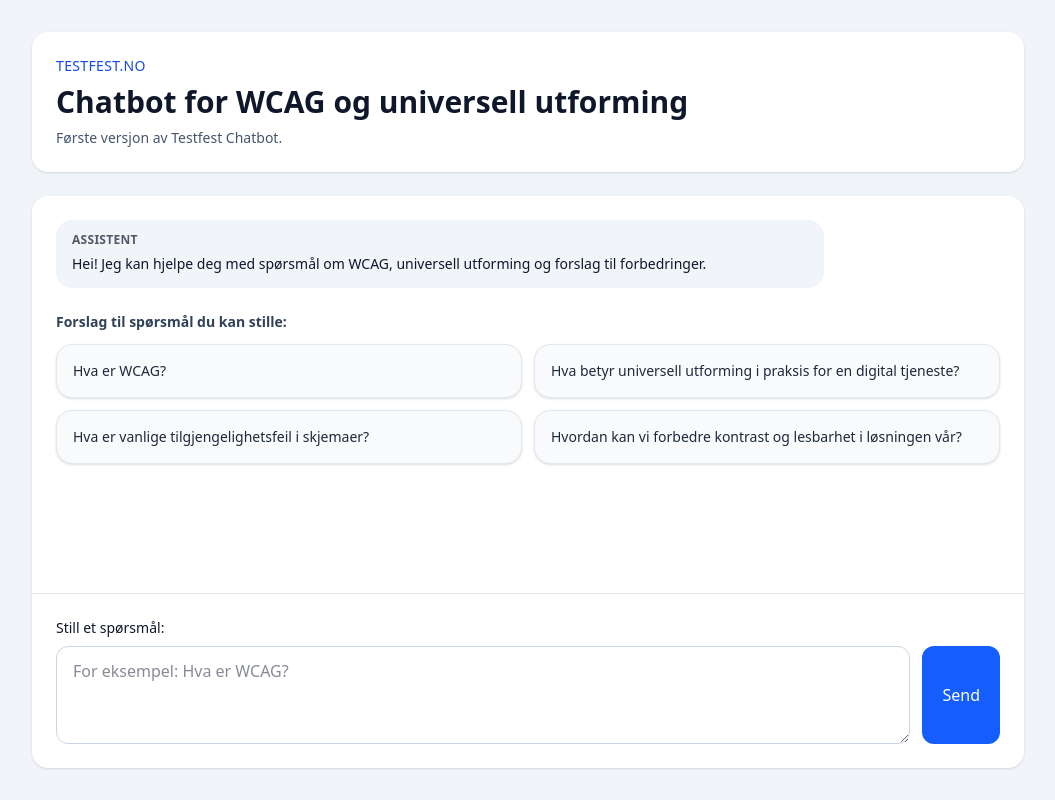
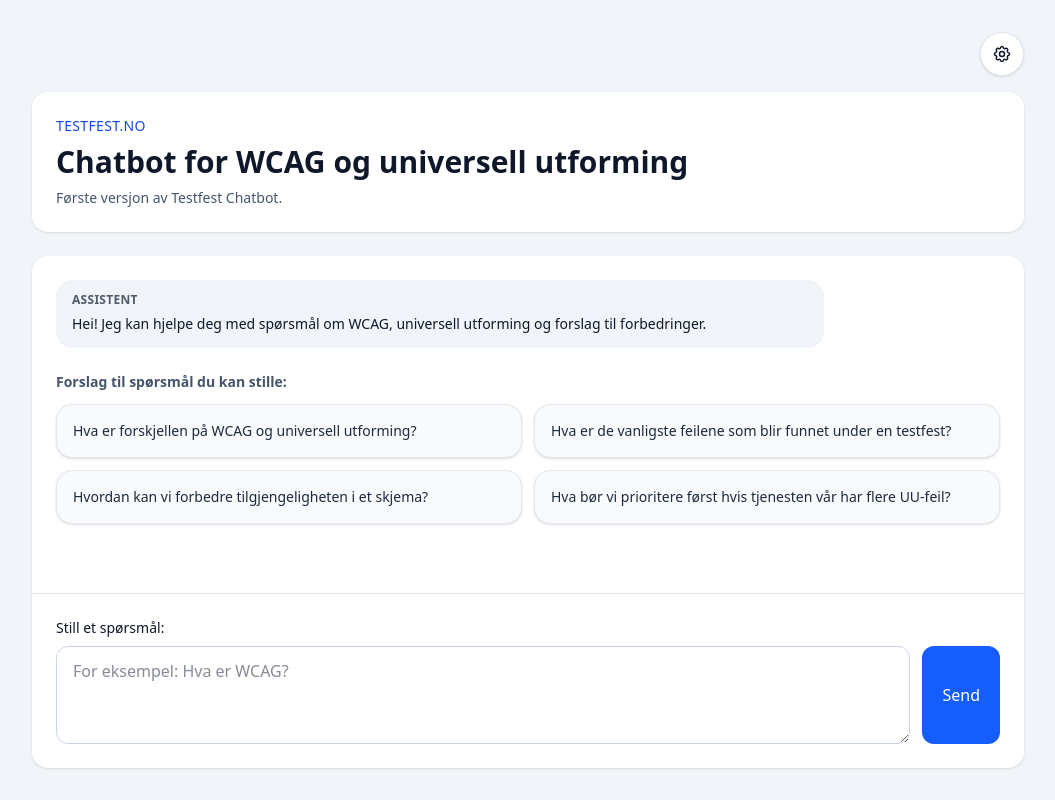
Before and after one commit to theodorkp/Testfest_Chatbot, a React (Vite) app in the folder client/: page / in a window 1280 px wide. Shown: the whole page, without its empty margins (112-1167 px from the left). Built offline with nearby package versions, Linux system fonts and the light colour scheme.

Commit message:
Darkmode + settings button

```diff
--- a/client/src/App.jsx
+++ b/client/src/App.jsx
@@ -1,12 +1,12 @@
-import { useState } from "react";
+import { useEffect, useRef, useState } from "react";
 
 const API_URL = "http://localhost:3001/api/chat";
 
 const suggestedPrompts = [
-  "Hva er WCAG?",
-  "Hva betyr universell utforming i praksis for en digital tjeneste?",
-  "Hva er vanlige tilgjengelighetsfeil i skjemaer?",
-  "Hvordan kan vi forbedre kontrast og lesbarhet i løsningen vår?",
+  "Hva er forskjellen på WCAG og universell utforming?",
+  "Hva er de vanligste feilene som blir funnet under en testfest?",
+  "Hvordan kan vi forbedre tilgjengeligheten i et skjema?",
+  "Hva bør vi prioritere først hvis tjenesten vår har flere UU-feil?",
 ];
 
 export default function App() {
@@ -20,7 +20,36 @@ export default function App() {
   const [input, setInput] = useState("");
   const [loading, setLoading] = useState(false);
 
-  const showSuggestedPrompts = messages.length === 1 && messages[0].role === "assistant";
+  const [isDarkMode, setIsDarkMode] = useState(() => {
+    const saved = localStorage.getItem("testfest-darkmode");
+    return saved === "true";
+  });
+
+  const [showSettingsMenu, setShowSettingsMenu] = useState(false);
+  const settingsRef = useRef(null);
+
+  const showSuggestedPrompts =
+    messages.length === 1 && messages[0].role === "assistant";
+
+  useEffect(() => {
+    localStorage.setItem("testfest-darkmode", String(isDarkMode));
+  }, [isDarkMode]);
+
+  useEffect(() => {
+    function handleClickOutside(event) {
+      if (settingsRef.current && !settingsRef.current.contains(event.target)) {
+        setShowSettingsMenu(false);
+      }
+    }
+
+    if (showSettingsMenu) {
+      document.addEventListener("mousedown", handleClickOutside);
+    }
+
+    return () => {
+      document.removeEventListener("mousedown", handleClickOutside);
+    };
+  }, [showSettingsMenu]);
 
   async function sendChatMessage(text) {
     const trimmed = text.trim();
@@ -80,30 +109,117 @@ export default function App() {
     await sendChatMessage(prompt);
   }
 
+  const theme = {
+    pageBg: isDarkMode ? "bg-slate-950 text-slate-100" : "bg-slate-100 text-slate-900",
+    headerBg: isDarkMode ? "bg-slate-900" : "bg-white",
+    panelBg: isDarkMode ? "bg-slate-900" : "bg-white",
+    mutedCard: isDarkMode ? "bg-slate-800 text-slate-100" : "bg-slate-100 text-slate-900",
+    userCard: "bg-blue-600 text-white",
+    subText: isDarkMode ? "text-slate-300" : "text-slate-600",
+    border: isDarkMode ? "border-slate-700" : "border-slate-200",
+    inputBg: isDarkMode ? "bg-slate-900 text-slate-100 border-slate-700" : "bg-white text-slate-900 border-slate-300",
+    suggestionCard: isDarkMode
+      ? "border-slate-700 bg-slate-800 text-slate-100 hover:border-blue-400 hover:bg-slate-700"
+      : "border-slate-200 bg-slate-50 text-slate-800 hover:border-blue-400 hover:bg-blue-50",
+    settingsButton: isDarkMode
+      ? "border-slate-700 bg-slate-900 text-slate-100 hover:bg-slate-800"
+      : "border-slate-200 bg-white text-slate-900 hover:bg-slate-50",
+    menuBg: isDarkMode
+      ? "border-slate-700 bg-slate-900 text-slate-100"
+      : "border-slate-200 bg-white text-slate-900",
+    toggleBg: isDarkMode ? "bg-slate-700" : "bg-slate-200",
+    toggleKnob: isDarkMode ? "translate-x-5 bg-blue-500" : "translate-x-0 bg-white",
+  };
+
   return (
-    <main className="min-h-screen bg-slate-100 text-slate-900">
+    <main className={`min-h-screen transition-colors ${theme.pageBg}`}>
       <div className="mx-auto flex min-h-screen max-w-5xl flex-col px-4 py-8">
-        <header className="mb-6 rounded-2xl bg-white p-6 shadow-sm">
+        <div className="mb-4 flex justify-end" ref={settingsRef}>
+          <div className="relative">
+            <button
+              type="button"
+              onClick={() => setShowSettingsMenu((prev) => !prev)}
+              className={`flex h-11 w-11 items-center justify-center rounded-full border shadow-sm transition ${theme.settingsButton}`}
+              aria-haspopup="menu"
+              aria-expanded={showSettingsMenu}
+              aria-label="Åpne innstillinger"
+              title="Innstillinger"
+>
+            <svg
+              xmlns="http://www.w3.org/2000/svg"
+              viewBox="0 0 24 24"
+              fill="none"
+              stroke="currentColor"
+              strokeWidth="1.8"
+              className="h-5 w-5"
+  >
+           <path
+             strokeLinecap="round"
+             strokeLinejoin="round"
+             d="M10.325 4.317c.426-1.756 2.924-1.756 3.35 0a1.724 1.724 0 002.573 1.066c1.543-.94 3.31.826 2.37 2.37a1.724 1.724 0 001.066 2.573c1.756.426 1.756 2.924 0 3.35a1.724 1.724 0 00-1.066 2.573c.94 1.543-.826 3.31-2.37 2.37a1.724 1.724 0 00-2.573 1.066c-.426 1.756-2.924 1.756-3.35 0a1.724 1.724 0 00-2.573-1.066c-1.543.94-3.31-.826-2.37-2.37a1.724 1.724 0 00-1.066-2.573c-1.756-.426-1.756-2.924 0-3.35a1.724 1.724 0 001.066-2.573c-.94-1.543.826-3.31 2.37-2.37.996.608 2.296.07 2.573-1.066z"
+    />
+           <path
+             strokeLinecap="round"
+             strokeLinejoin="round"
+             d="M15 12a3 3 0 11-6 0 3 3 0 016 0z"
+    />
+  </svg>
+</button>
+
+            {showSettingsMenu && (
+              <div
+                className={`absolute right-0 z-20 mt-2 w-72 rounded-2xl border p-4 shadow-lg ${theme.menuBg}`}
+                role="menu"
+              >
+                <h2 className="mb-3 text-sm font-semibold">Innstillinger</h2>
+
+                <div className="flex items-center justify-between gap-4 rounded-xl">
+                  <div>
+                    <p className="text-sm font-medium">Dark mode</p>
+                    <p className={`text-xs ${theme.subText}`}>
+                      Bytt mellom lyst og mørkt tema
+                    </p>
+                  </div>
+
+                  <button
+                    type="button"
+                    onClick={() => setIsDarkMode((prev) => !prev)}
+                    className={`relative h-7 w-12 rounded-full transition ${theme.toggleBg}`}
+                    aria-pressed={isDarkMode}
+                    aria-label="Bytt dark mode"
+                  >
+                    <span
+                      className={`absolute left-1 top-1 h-5 w-5 rounded-full transition-transform ${theme.toggleKnob}`}
+                    />
+                  </button>
+                </div>
+
+                <div className={`mt-4 border-t pt-3 text-xs ${theme.border} ${theme.subText}`}>
+                </div>
+              </div>
+            )}
+          </div>
+        </div>
+
+        <header className={`mb-6 rounded-2xl p-6 shadow-sm ${theme.headerBg}`}>
           <p className="text-sm font-medium uppercase tracking-wide text-blue-700">
             testfest.no
           </p>
           <h1 className="mt-2 text-3xl font-bold">
             Chatbot for WCAG og universell utforming
           </h1>
-          <p className="mt-2 max-w-3xl text-sm text-slate-600">
+          <p className={`mt-2 max-w-3xl text-sm ${theme.subText}`}>
             Første versjon av Testfest Chatbot.
           </p>
         </header>
 
-        <section className="flex flex-1 flex-col rounded-2xl bg-white shadow-sm">
+        <section className={`flex flex-1 flex-col rounded-2xl shadow-sm ${theme.panelBg}`}>
           <div className="flex-1 space-y-4 overflow-y-auto p-4 md:p-6">
             {messages.map((msg, index) => (
               <div
                 key={index}
                 className={`max-w-3xl rounded-2xl px-4 py-3 text-sm leading-6 ${
-                  msg.role === "user"
-                    ? "ml-auto bg-blue-600 text-white"
-                    : "bg-slate-100 text-slate-900"
+                  msg.role === "user" ? `ml-auto ${theme.userCard}` : theme.mutedCard
                 }`}
               >
                 <p className="mb-1 text-xs font-semibold uppercase tracking-wide opacity-70">
@@ -115,7 +231,7 @@ export default function App() {
 
             {showSuggestedPrompts && (
               <div className="mt-6">
-                <p className="mb-3 text-sm font-semibold text-slate-700">
+                <p className={`mb-3 text-sm font-semibold ${theme.subText}`}>
                   Forslag til spørsmål du kan stille:
                 </p>
                 <div className="grid gap-3 md:grid-cols-2">
@@ -125,7 +241,7 @@ export default function App() {
                       type="button"
                       onClick={() => handleSuggestedPrompt(prompt)}
                       disabled={loading}
-                      className="rounded-2xl border border-slate-200 bg-slate-50 p-4 text-left text-sm text-slate-800 shadow-sm transition hover:border-blue-400 hover:bg-blue-50 disabled:cursor-not-allowed disabled:opacity-60"
+                      className={`rounded-2xl border p-4 text-left text-sm shadow-sm transition disabled:cursor-not-allowed disabled:opacity-60 ${theme.suggestionCard}`}
                     >
                       {prompt}
                     </button>
@@ -135,13 +251,13 @@ export default function App() {
             )}
 
             {loading && (
-              <div className="max-w-3xl rounded-2xl bg-slate-100 px-4 py-3 text-sm text-slate-700">
+              <div className={`max-w-3xl rounded-2xl px-4 py-3 text-sm ${theme.mutedCard}`}>
                 Tenker …
               </div>
             )}
           </div>
 
-          <form onSubmit={handleSubmit} className="border-t border-slate-200 p-4 md:p-6">
+          <form onSubmit={handleSubmit} className={`border-t p-4 md:p-6 ${theme.border}`}>
             <label htmlFor="chat-input" className="mb-2 block text-sm font-medium">
               Still et spørsmål:
             </label>
@@ -152,7 +268,7 @@ export default function App() {
                 onChange={(e) => setInput(e.target.value)}
                 placeholder="For eksempel: Hva er WCAG?"
                 rows={3}
-                className="min-h-[88px] flex-1 rounded-xl border border-slate-300 px-4 py-3 outline-none transition focus:border-blue-500"
+                className={`min-h-[88px] flex-1 rounded-xl border px-4 py-3 outline-none transition focus:border-blue-500 ${theme.inputBg}`}
               />
               <button
                 type="submit"
```
